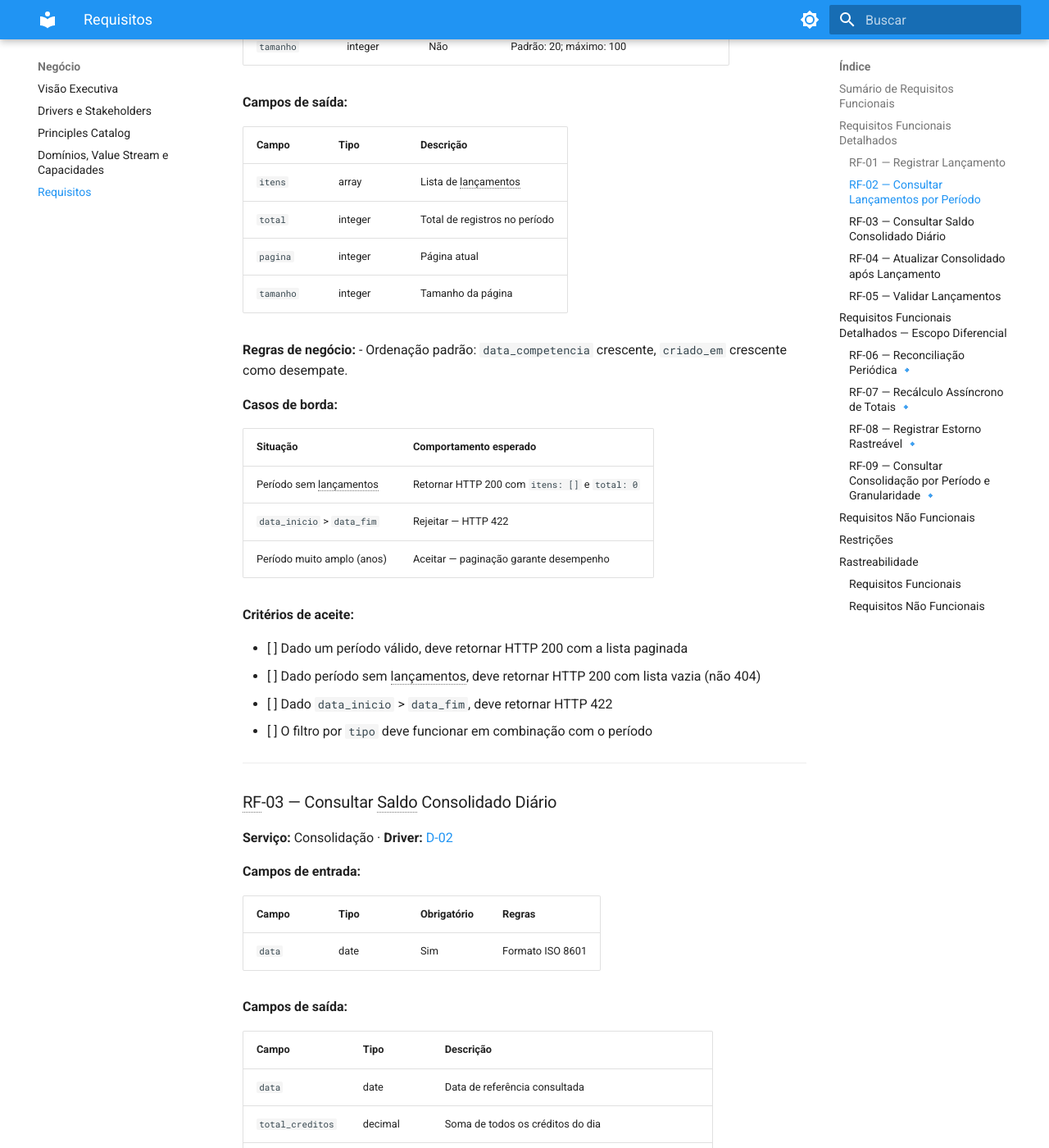
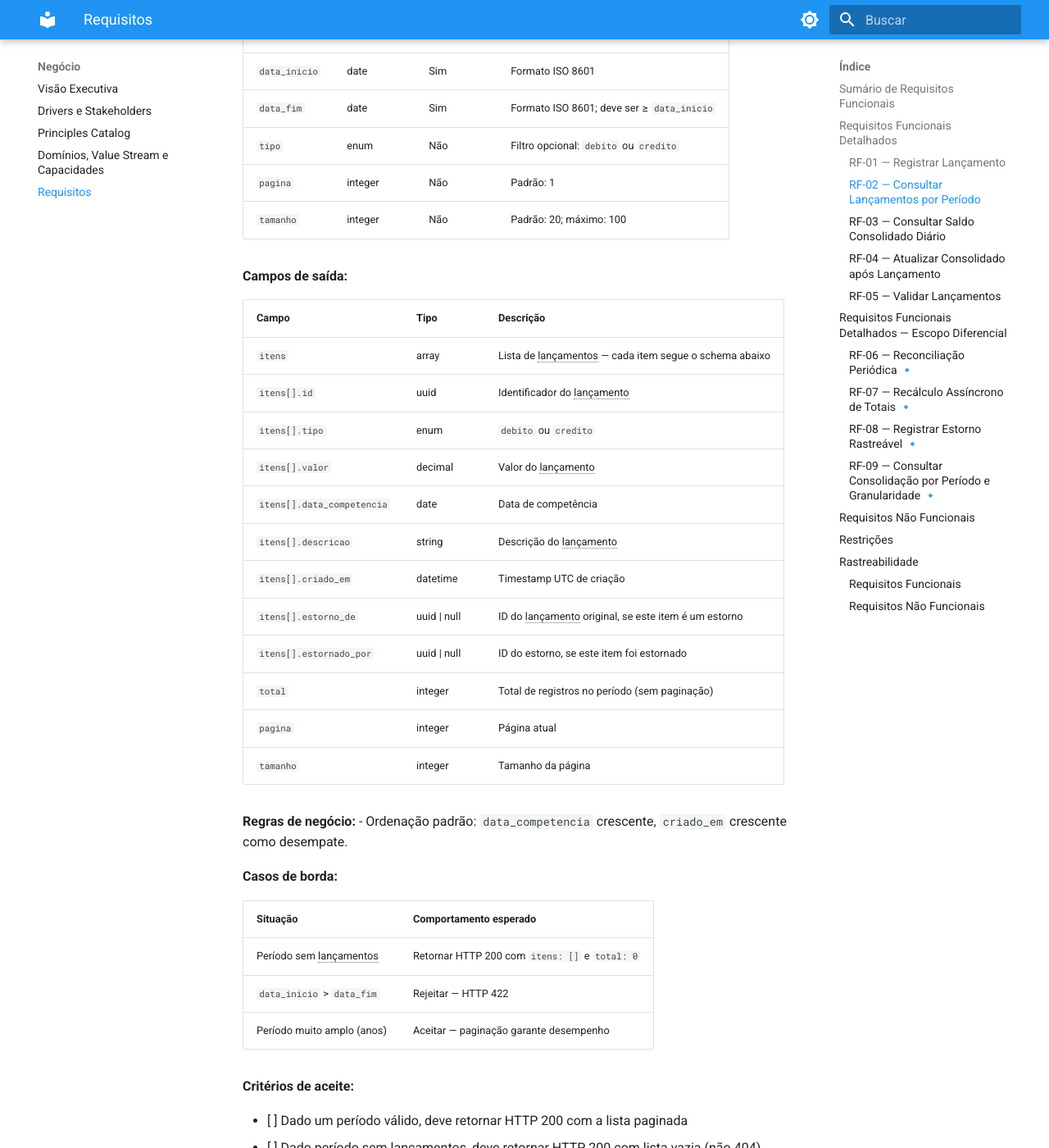
Before and after one commit to gsperim/account-engine-lab, an MkDocs documentation site: the page built from docs/negocio/requisitos.md, in a window 1280 px wide and 1400 px high, scrolled down 3158 px. Shown: the whole window at 82% size. Built offline with MkDocs 1.6.1 and Material for MkDocs 9.7.7, drawn with Linux system fonts in a browser that asks for light colours; some of the changed text lies outside the part shown.

Commit message:
docs(requisitos): adicionar campos de rastreabilidade de estorno nos schemas de resposta
RF-01: estorno_de e estornado_por (uuid|null) adicionados ao schema de saída
RF-02: schema de itens[] explicitado com todos os campos incluindo estorno_de
       e estornado_por
RF-08: estornado_por (sempre null) e descricao adicionados para consistência
       com o schema padrão de lançamento

Co-Authored-By: Claude Sonnet 4.6 <noreply@anthropic.com>

```diff
--- a/docs/negocio/requisitos.md
+++ b/docs/negocio/requisitos.md
@@ -54,6 +54,8 @@ tags:
 | `data_competencia` | date | Data de competência confirmada |
 | `descricao` | string | Descrição confirmada |
 | `criado_em` | datetime | Timestamp UTC de criação do registro |
+| `estorno_de` | uuid \| null | Preenchido se este lançamento é um estorno — ID do lançamento original; `null` caso contrário |
+| `estornado_por` | uuid \| null | Preenchido se este lançamento foi estornado — ID do lançamento de estorno; `null` caso contrário |
 
 **Regras de negócio:**
 - Lançamentos são **imutáveis** após confirmação — não podem ser editados nem excluídos. Para corrigir um lançamento, registra-se um lançamento compensatório.
@@ -80,6 +82,7 @@ tags:
 - [ ] Dado `tipo` inválido, deve retornar HTTP 422
 - [ ] O evento `LancamentoRegistrado` deve ser publicado após cada registro bem-sucedido
 - [ ] Uma falha no broker não deve impedir o registro do lançamento
+- [ ] Os campos `estorno_de` e `estornado_por` devem ser `null` para lançamentos comuns recém-criados
 
 ---
 
@@ -101,8 +104,16 @@ tags:
 
 | Campo | Tipo | Descrição |
 |-------|------|-----------|
-| `itens` | array | Lista de lançamentos |
-| `total` | integer | Total de registros no período |
+| `itens` | array | Lista de lançamentos — cada item segue o schema abaixo |
+| `itens[].id` | uuid | Identificador do lançamento |
+| `itens[].tipo` | enum | `debito` ou `credito` |
+| `itens[].valor` | decimal | Valor do lançamento |
+| `itens[].data_competencia` | date | Data de competência |
+| `itens[].descricao` | string | Descrição do lançamento |
+| `itens[].criado_em` | datetime | Timestamp UTC de criação |
+| `itens[].estorno_de` | uuid \| null | ID do lançamento original, se este item é um estorno |
+| `itens[].estornado_por` | uuid \| null | ID do estorno, se este item foi estornado |
+| `total` | integer | Total de registros no período (sem paginação) |
 | `pagina` | integer | Página atual |
 | `tamanho` | integer | Tamanho da página |
 
@@ -342,7 +353,9 @@ sequenceDiagram
 | `tipo` | enum | Tipo inverso ao original: `credito` vira `debito` e vice-versa |
 | `valor` | decimal | Mesmo valor do lançamento original |
 | `data_competencia` | date | Mesma data de competência do original |
+| `descricao` | string | Descrição gerada automaticamente referenciando o lançamento original |
 | `estorno_de` | uuid | ID do lançamento original — vínculo explícito e rastreável |
+| `estornado_por` | null | Sempre `null` — um estorno não pode ser estornado novamente ([RF-08](#rf-08)) |
 | `motivo` | string | Motivo registrado |
 | `criado_em` | datetime | Timestamp UTC do estorno |
 
```
